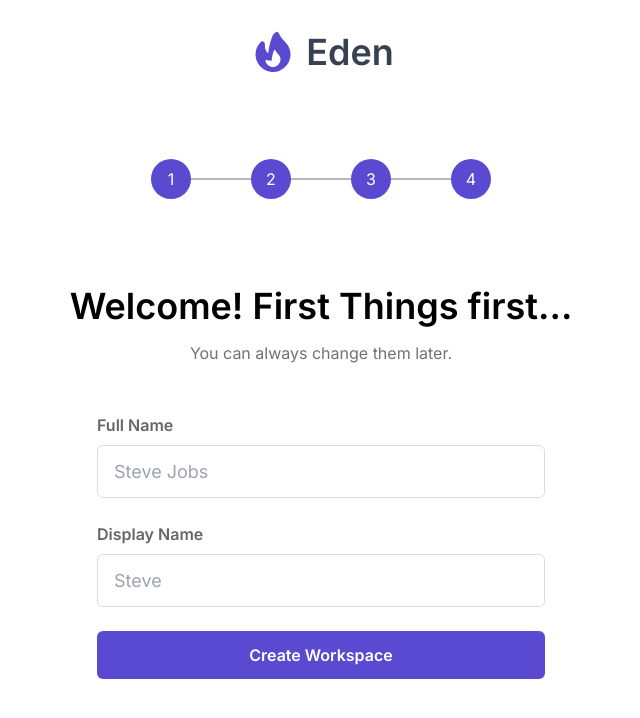
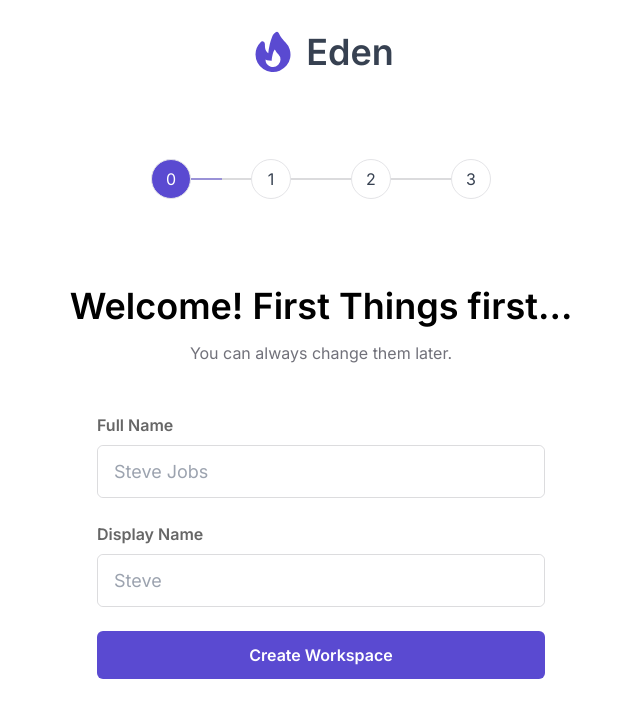
Before and after one commit to theabdulmateen/cutshort-mockup, a Next.js app: page / in a window 1280 px wide. Shown: the top 718 px of the page, without its empty margins (319-959 px from the left). Built offline with nearby package versions, Linux system fonts and the light colour scheme.

Commit message:
feat: add stepper button and animations

```diff
--- /dev/null
+++ b/src/components/StepperButton/StepperButton.tsx
@@ -0,0 +1,35 @@
+import React, { Dispatch, SetStateAction } from 'react';
+
+import clsx from 'clsx';
+
+interface StepperButtonProps {
+  formIndex: FormIndex;
+  activeFormIndex: FormIndex;
+  setActiveFormIndex: Dispatch<SetStateAction<FormIndex>>;
+}
+
+export const StepperButton = ({
+  formIndex,
+  activeFormIndex,
+  setActiveFormIndex,
+}: StepperButtonProps) => {
+  return (
+    <button
+      onClick={() => setActiveFormIndex(formIndex)}
+      className={clsx(
+        'w-10 h-10 relative rounded-full bg-white border border-zinc-200 transition-all duration-500',
+        {
+          '!bg-primary-main !text-white': formIndex <= activeFormIndex,
+          'before:absolute before:top-1/2 before:-translate-y-1/2 before:left-0 before:transition-all before:duration-500 before:w-[100px] before:z-[-2] before:h-[1px] before:bg-zinc-500/50':
+            formIndex < 3,
+          'after:absolute after:top-1/2 after:w-[0px] after:-translate-y-1/2 after:left-0 after:z-[-1] after:transition-all after:duration-500 after:h-[1px] after:bg-primary-main':
+            formIndex < 3,
+          'after:!w-[100px] ': formIndex < activeFormIndex, // 40px (button size) + 60px (gap)
+          'after:!w-[70px] ': formIndex === activeFormIndex, // 40px (button size) + 60px/2 (gap / 2)
+        }
+      )}
+    >
+      {formIndex}
+    </button>
+  );
+};
--- a/src/containers/Landing/Landing.tsx
+++ b/src/containers/Landing/Landing.tsx
@@ -1,9 +1,9 @@
 import React, { useState } from 'react';
 
 import { FireIcon } from '@heroicons/react/solid';
-import clsx from 'clsx';
 import { AnimatePresence } from 'framer-motion';
 
+import { StepperButton } from '@/components/StepperButton/StepperButton';
 import { Feedback } from '@/containers/Feedback/Feedback';
 import { UseCasesForm } from '@/containers/UseCasesForm/UseCasesForm';
 import { UserDetailsForm } from '@/containers/UserDetailsForm/UserDetailsForm';
@@ -39,36 +39,14 @@ export const Landing = () => {
           </div>
 
           <div className="flex gap-[30px] md:gap-[60px] relative">
-            <div className="absolute w-full -translate-y-1/2 z-[-1] top-1/2">
-              <div
-                className={clsx('h-[1px] bg-zinc-500 w-full transition-all')}
+            {Array.from({ length: 4 }).map((_, index) => (
+              <StepperButton
+                key={`stepper-button-${index}`}
+                activeFormIndex={activeFormIndex}
+                formIndex={index as FormIndex}
+                setActiveFormIndex={setActiveFormIndex}
               />
-            </div>
-
-            <button
-              onClick={() => setActiveFormIndex(0)}
-              className="w-10 h-10 text-white rounded-full bg-primary-main"
-            >
-              1
-            </button>
-            <button
-              onClick={() => setActiveFormIndex(1)}
-              className="w-10 h-10 text-white rounded-full bg-primary-main"
-            >
-              2
-            </button>
-            <button
-              onClick={() => setActiveFormIndex(2)}
-              className="w-10 h-10 text-white rounded-full bg-primary-main"
-            >
-              3
-            </button>
-            <button
-              onClick={() => setActiveFormIndex(3)}
-              className="w-10 h-10 text-white rounded-full bg-primary-main"
-            >
-              4
-            </button>
+            ))}
           </div>
         </header>
 
```
Also changed, not shown: public/assets/images/logo.png (added).
